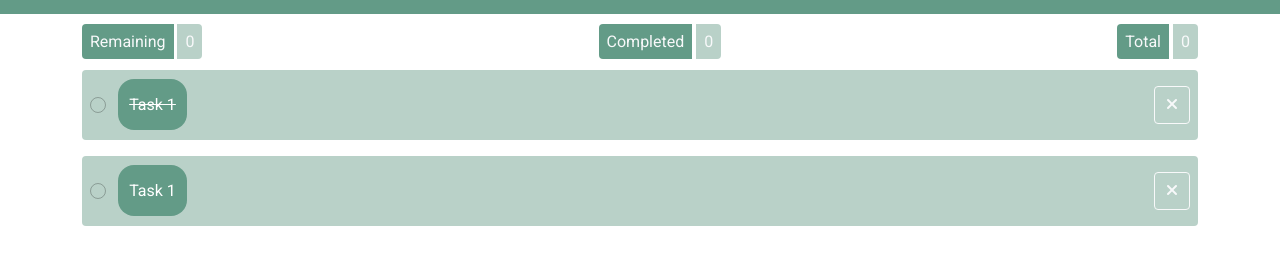
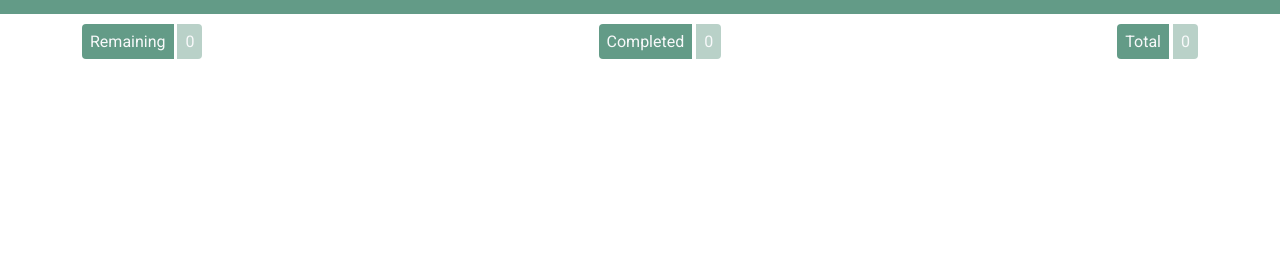
Before and after one commit to iskndrr/ToDo-App, a plain HTML site: page index.html in a window 1280 px wide. Shown: the part 146-410 px from the top of the page. Drawn offline with Linux system fonts and the light colour scheme.

Commit message:
Add files via upload

```diff
--- a/index.html
+++ b/index.html
@@ -75,7 +75,7 @@
         <div class="container">
             <ul class=" p-0 ">
 
-                <li class="d-flex todos rounded px-2 py-3  my-3 justify-content-between align-items-center ">
+                <!-- <li class="d-flex todos rounded px-2 py-3  my-3 justify-content-between align-items-center ">
                     <div class="task">
                         <input type="checkbox" class="form-check-input bg-transparent rounded-circle" name="tasks" id="1">
                         <span  class="checked ms-2">Task 1</span>
@@ -92,7 +92,7 @@
                     <button title="remove-task" class="remove-task btn btn-outline-light">
                         <i class="fa-solid fa-xmark"></i>
                     </button>
-                </li>
+                </li> -->
 
             </ul>
         </div>
```
